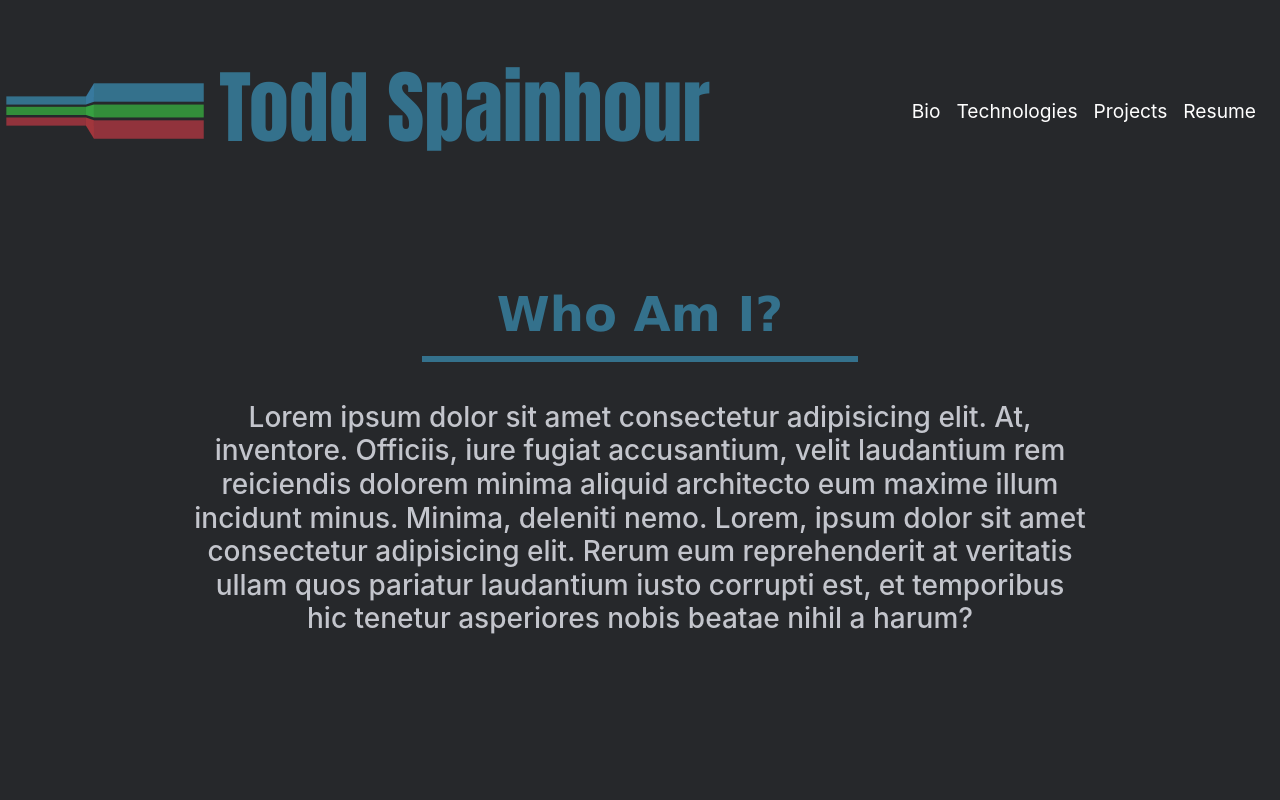
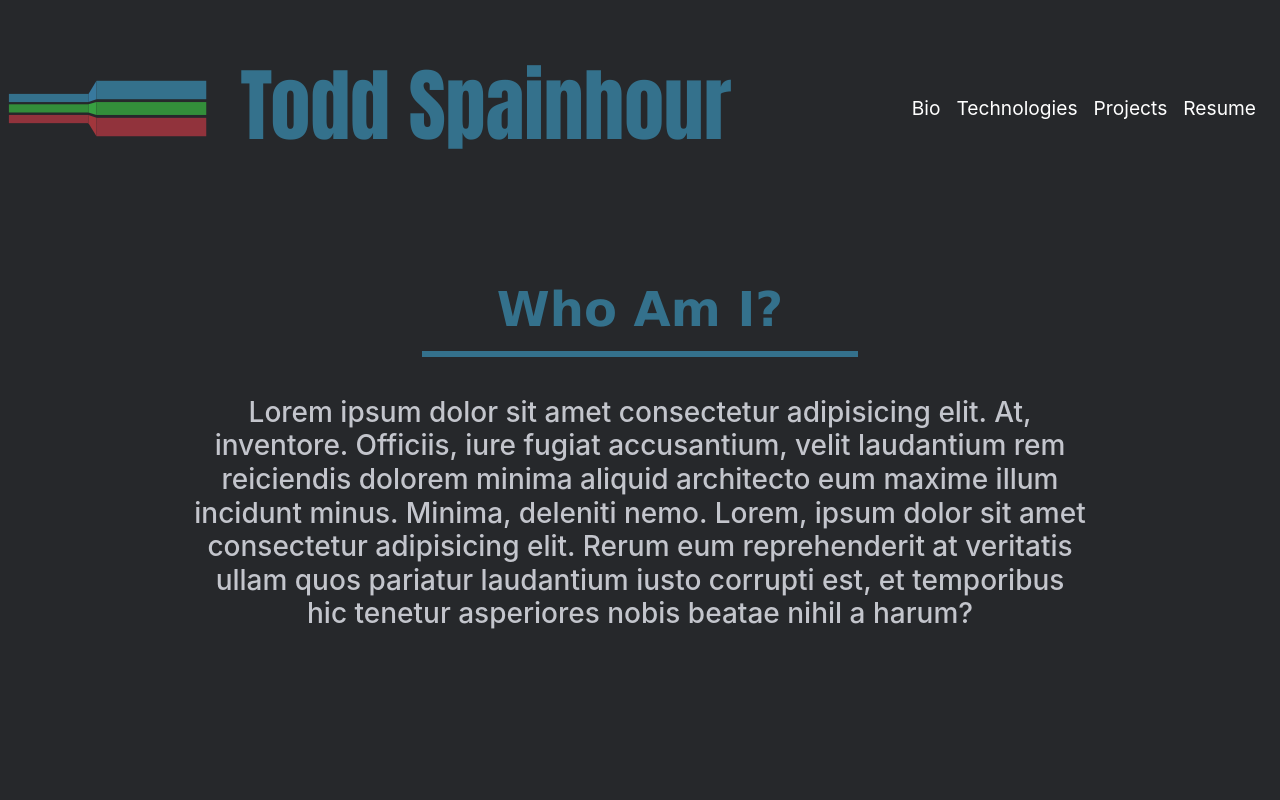
Before and after one commit to ToddSpainhour/personal-bio-site, a website built with webpack: page src/index.html in a window 1280 px wide. Shown: the top 800 px of the page. Built offline with nearby package versions, Linux system fonts and the light colour scheme.

Commit message:
minor styling updates

```diff
--- a/src/index.html
+++ b/src/index.html
@@ -14,7 +14,8 @@
 
 
   <nav class="navbar navbar-expand-lg">
-    <svg class="navbar-brand" version="1.1" xmlns="http://www.w3.org/2000/svg" xmlns:xlink="http://www.w3.org/1999/xlink" x="0px" y="0px"
+
+  <svg class="navbar-brand-left" version="1.1" xmlns="http://www.w3.org/2000/svg" xmlns:xlink="http://www.w3.org/1999/xlink" x="0px" y="0px"
       viewBox="0 0 54 174" style="enable-background:new 0 0 54 174;" xml:space="preserve">
       <style type="text/css">
       .st0{display:none;}
@@ -74,6 +75,8 @@
   </svg>
 
       <h1 class="name-in-navbar">Todd Spainhour</h1>
+
+
       <button class="navbar-toggler" type="button" data-toggle="collapse" data-target="#navbarNav" aria-controls="navbarNav" aria-expanded="false" aria-label="Toggle navigation">
         <span class="navbar-toggler-icon"></span>
       </button>
@@ -93,6 +96,7 @@
           </li>
         </ul>
       </div>
+
   </nav>
 
 <main>
--- a/src/styles/_banner.scss
+++ b/src/styles/_banner.scss
@@ -25,12 +25,16 @@ nav {
     font-size: larger;
   }
 
-  .navbar-brand {
-    padding-top: 0;
-    transform: rotate(-90deg)
+  .navbar-brand-left {
+    transform: rotate(-90deg);
+    margin-right: 3%;
+  }
+  .navbar-brand-right {
+    transform: rotate(90deg);
+    margin-right: 2%;
+
   }
 }
-
 
 .navbar-brand {
   margin-bottom: 0px;
--- a/src/styles/main.scss
+++ b/src/styles/main.scss
@@ -11,11 +11,13 @@
 body {
   background-color: $background;
 };
+
 svg {
   height: 5%;
   width: 5%;
   margin-left: 5%;
 }
+
 
 h3 {
   padding-right: 5%;
```
Lines whose indentation alone changed are shown as unchanged.
